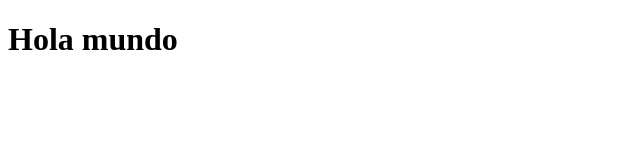
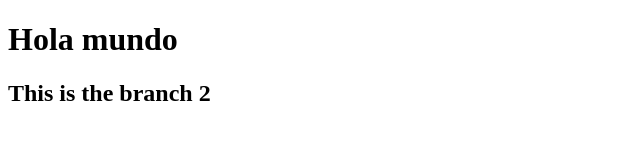
Before and after one commit to molki3/pruebas2, a plain HTML site: page index.html in a window 1280 px wide. Shown: the whole page, without its empty margins (0-640 px from the left). Drawn offline with Linux system fonts and the light colour scheme.

Commit message:
first commit in branch 2

```diff
--- a/index.html
+++ b/index.html
@@ -7,5 +7,6 @@
 </head>
 <body>
     <h1>Hola mundo</h1>
+    <h2>This is the branch 2</h2>
 </body>
 </html>
```
